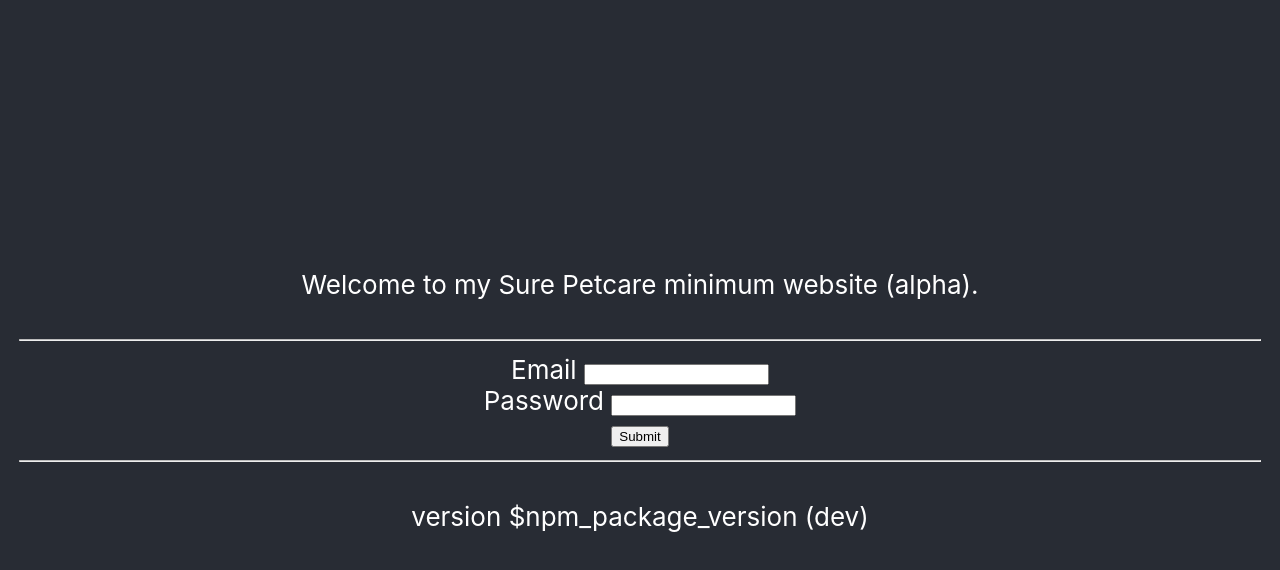
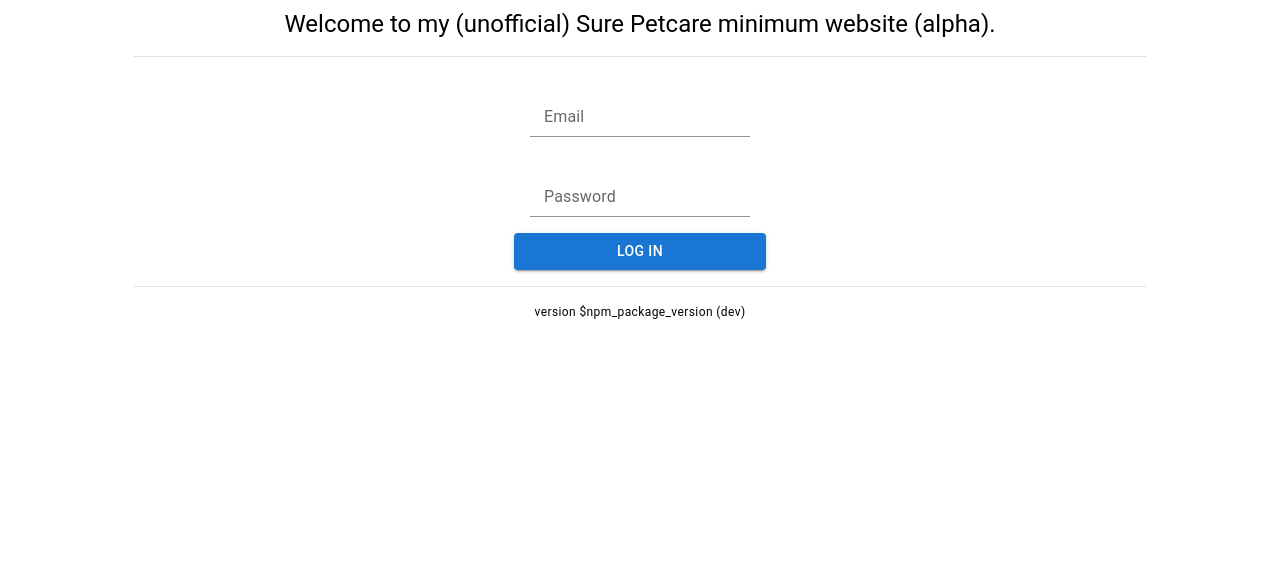
Before and after one commit to sure-pet-care-min/sure-pet-care-min, a React (Create React App) app: page / in a window 1280 px wide. Shown: the top 570 px of the page. Built offline with nearby package versions, Linux system fonts and the light colour scheme.

Commit message:
Removed unneccesary styling and implemented using material ui

```diff
--- a/src/App.css
+++ /dev/null
@@ -1,38 +0,0 @@
-.App {
-  text-align: center;
-}
-
-.App-logo {
-  height: 40vmin;
-  pointer-events: none;
-}
-
-@media (prefers-reduced-motion: no-preference) {
-  .App-logo {
-    animation: App-logo-spin infinite 20s linear;
-  }
-}
-
-.App-header {
-  background-color: #282c34;
-  min-height: 100vh;
-  display: flex;
-  flex-direction: column;
-  align-items: center;
-  justify-content: center;
-  font-size: calc(10px + 2vmin);
-  color: white;
-}
-
-.App-link {
-  color: #61dafb;
-}
-
-@keyframes App-logo-spin {
-  from {
-    transform: rotate(0deg);
-  }
-  to {
-    transform: rotate(360deg);
-  }
-}
--- a/src/App.tsx
+++ b/src/App.tsx
@@ -1,4 +1,3 @@
-import "./App.css";
 import { getDirectionDisplay, getLocationDisplay } from "./client/helpers";
 import { useAppDispatch, useAppSelector } from "./redux/store";
 import {
@@ -10,19 +9,25 @@ import {
 } from "./redux/authSlice";
 import { useInfoQuery, useLoginMutation, useTimelineQuery } from "./client/api";
 import { isDevelopment } from "./isDevelopment";
+import {
+  Avatar as AvatarBase,
+  Divider as DividerBase,
+  Button,
+  Typography,
+  FormControl,
+  Input,
+  InputLabel,
+} from "@mui/material";
 
 const Avatar = (props: { src: string; alt: string }) => (
-  <img {...props} className="avatar" />
+  <AvatarBase
+    {...props}
+    sx={{ width: 100, height: 100, alignSelf: "center" }}
+    className="avatar"
+  />
 );
 
-const Divider = () => (
-  <hr
-    style={{
-      width: "calc(100% - 40px)",
-      borderTop: "1px solid #bbb",
-    }}
-  />
-);
+const Divider = () => <DividerBase sx={{ width: "80%", margin: 2 }} />;
 
 const App = () => {
   const dispatch = useAppDispatch();
@@ -68,73 +73,79 @@ const App = () => {
   const timeline = timelineData?.data;
 
   return (
-    <div className="App">
-      <header className="App-header">
-        <p>Welcome to my Sure Petcare minimum website (alpha).</p>
+    <>
+      <Typography variant="h5">
+        Welcome to my (unofficial) Sure Petcare minimum website (alpha).
+      </Typography>
       <Divider />
       {!isLoggedIn && (
-          <form onSubmit={handleLoginSubmit}>
-            <div>
-              <label>Email </label>
-              <input type="text" name="email" required />
-            </div>
-            <div>
-              <label>Password </label>
-              <input type="password" name="password" required />
-            </div>
-            <div>
-              <input type="submit" />
-            </div>
+        <form
+          onSubmit={handleLoginSubmit}
+          style={{ display: "flex", flexDirection: "column" }}
+        >
+          <FormControl sx={{ margin: 2 }}>
+            <InputLabel htmlFor="email">Email</InputLabel>
+            <Input id="email" type="text" />
+          </FormControl>
+          <FormControl sx={{ margin: 2 }}>
+            <InputLabel htmlFor="password">Password</InputLabel>
+            <Input id="password" type="password" />
+          </FormControl>
+          <Button variant="contained" type="submit">
+            Log in
+          </Button>
         </form>
       )}
-        {!isLoggedIn && isLoginLoading && <p>Logging in...</p>}
-        {errorLoggingIn && <p>There was an error logging in, try again...</p>}
-        {isLoggedIn && loading && <p>Loading data...</p>}
+      {!isLoggedIn && isLoginLoading && <Typography>Logging in...</Typography>}
+      {errorLoggingIn && (
+        <Typography>There was an error logging in, try again...</Typography>
+      )}
+      {isLoggedIn && loading && <Typography>Loading data...</Typography>}
       {isLoggedIn && !loading && user && userPhoto && (
-          <div>
+        <>
           <Avatar src={userPhoto} alt="user" />
-            <p>
+          <Typography variant="subtitle1">
             {user.first_name} {user.last_name} : Coding
-            </p>
-          </div>
+          </Typography>
+        </>
       )}
       {isLoggedIn &&
         !loading &&
         pets &&
         pets.map((pet) => (
-            <div key={pet.id}>
+          <>
             <Avatar src={pet.photo.location} alt={`${pet.name}`} />
-              <p>
+            <Typography variant="subtitle1">
               {pet.name} : {getLocationDisplay(pet)}
-              </p>
-            </div>
+            </Typography>
+          </>
         ))}
       {isLoggedIn && !loading && timeline && (
         <>
           <Divider />
           {timeline.map((t) => (
-              <p key={t.id}>
+            <Typography key={t.id} sx={{ padding: 1 }}>
               {t.pets[0].name} {getDirectionDisplay(t.movements[0])} at{" "}
               {new Date(t.created_at).toLocaleTimeString(undefined, {
                 timeStyle: "short",
               })}
-              </p>
+            </Typography>
           ))}
         </>
       )}
       {isLoggedIn && !loading && (
         <>
           <Divider />
-            <button onClick={handleLogout}>Log out</button>
+          <Button variant="contained" onClick={handleLogout}>
+            Log out
+          </Button>
         </>
       )}
       <Divider />
-        <p>
-          version {process.env.REACT_APP_VERSION}{" "}
-          {isDevelopment() ? "(dev)" : ""}
-        </p>
-      </header>
-    </div>
+      <Typography variant="caption">
+        version {process.env.REACT_APP_VERSION} {isDevelopment() ? "(dev)" : ""}
+      </Typography>
+    </>
   );
 };
 
--- a/src/index.css
+++ /dev/null
@@ -1,20 +0,0 @@
-body {
-  margin: 0;
-  font-family: -apple-system, BlinkMacSystemFont, "Segoe UI", "Roboto", "Oxygen",
-    "Ubuntu", "Cantarell", "Fira Sans", "Droid Sans", "Helvetica Neue",
-    sans-serif;
-  -webkit-font-smoothing: antialiased;
-  -moz-osx-font-smoothing: grayscale;
-}
-
-code {
-  font-family: source-code-pro, Menlo, Monaco, Consolas, "Courier New",
-    monospace;
-}
-
-.avatar {
-  vertical-align: middle;
-  width: 100px;
-  height: 100px;
-  border-radius: 50%;
-}
--- a/src/index.tsx
+++ b/src/index.tsx
@@ -1,6 +1,5 @@
 import React from "react";
 import ReactDOM from "react-dom/client";
-import "./index.css";
 import App from "./App";
 import reportWebVitals from "./reportWebVitals";
 import { Provider } from "react-redux";
@@ -9,10 +8,19 @@ import { store } from "./redux/store";
 const root = ReactDOM.createRoot(
   document.getElementById("root") as HTMLElement
 );
+
 root.render(
   <React.StrictMode>
     <Provider store={store}>
-      <App />
+      <div
+        style={{
+          display: "flex",
+          flexDirection: "column",
+          alignItems: "center",
+        }}
+      >
+        <App />
+      </div>
     </Provider>
   </React.StrictMode>
 );
```
Lines whose indentation alone changed are shown as unchanged.
